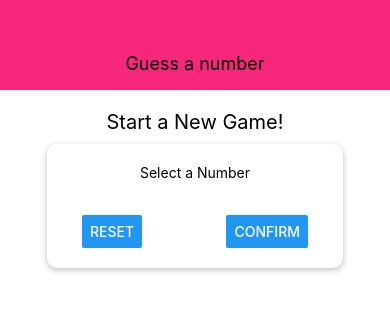
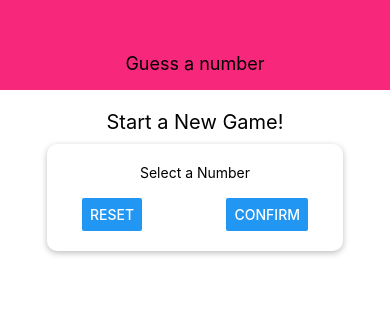
Before and after one commit to gerrymcdonnell/rntut-numberguessapp, a React Native app: screen / in a window 390 px wide. Shown: the top 312 px of the page. Built offline with nearby package versions, Linux system fonts and the light colour scheme.

Commit message:
fixed error with view

```diff
--- /dev/null
+++ b/components/Card.js
@@ -0,0 +1,23 @@
+import React from 'react';
+import { StyleSheet, Text, TextInput,View,Button } from 'react-native';
+
+const Card=props=>{
+    return (
+    <View style={{...styles.card,...props.style}}>{props.children}</View>
+    );
+};
+
+const styles=StyleSheet.create({
+    card:{
+        shadowColor:'black',
+        shadowOffset:{width:0,height:2},
+        shadowRadius:6,
+        shadowOpacity:0.26,
+        elevation:5,
+        backgroundColor:'white',
+        padding:20,
+        borderRadius:10
+    },
+});
+
+export default Card;
--- a/screens/StartGameScreen.js
+++ b/screens/StartGameScreen.js
@@ -1,5 +1,7 @@
 import React from 'react';
 import { StyleSheet, Text, TextInput,View,Button } from 'react-native';
+
+import Card from '../components/Card'
 
 const StartGameScreen=props=>{
     return(
@@ -7,18 +9,16 @@ const StartGameScreen=props=>{
 
             <Text style={styles.title}>Start a New Game!</Text>
 
-            <View style={styles.inputContainer}>
+            <Card style={styles.inputContainer}>
 
                 <Text>Select a Number</Text>
-                <TextInput/>
                 <TextInput/>
                 <View style={styles.buttonContainer}>
                     <Button title="Reset" onPress={()=>{}} />
                     <Button title="Confirm" onPress={()=>{}} />
                 </View>
 
-            </View>
-
+            </Card>
         </View>
     )
 };
@@ -38,15 +38,7 @@ const styles=StyleSheet.create({
     inputContainer:{
         width:300,
         maxWidth:'80%',
-        alignItems:'center',
-        shadowColor:'black',
-        shadowOffset:{width:0,height:2},
-        shadowRadius:6,
-        shadowOpacity:0.26,
-        elevation:5,
-        backgroundColor:'white',
-        padding:20,
-        borderRadius:10
+        alignItems:'center'
     },
     title:{
         fontSize:20,
```
